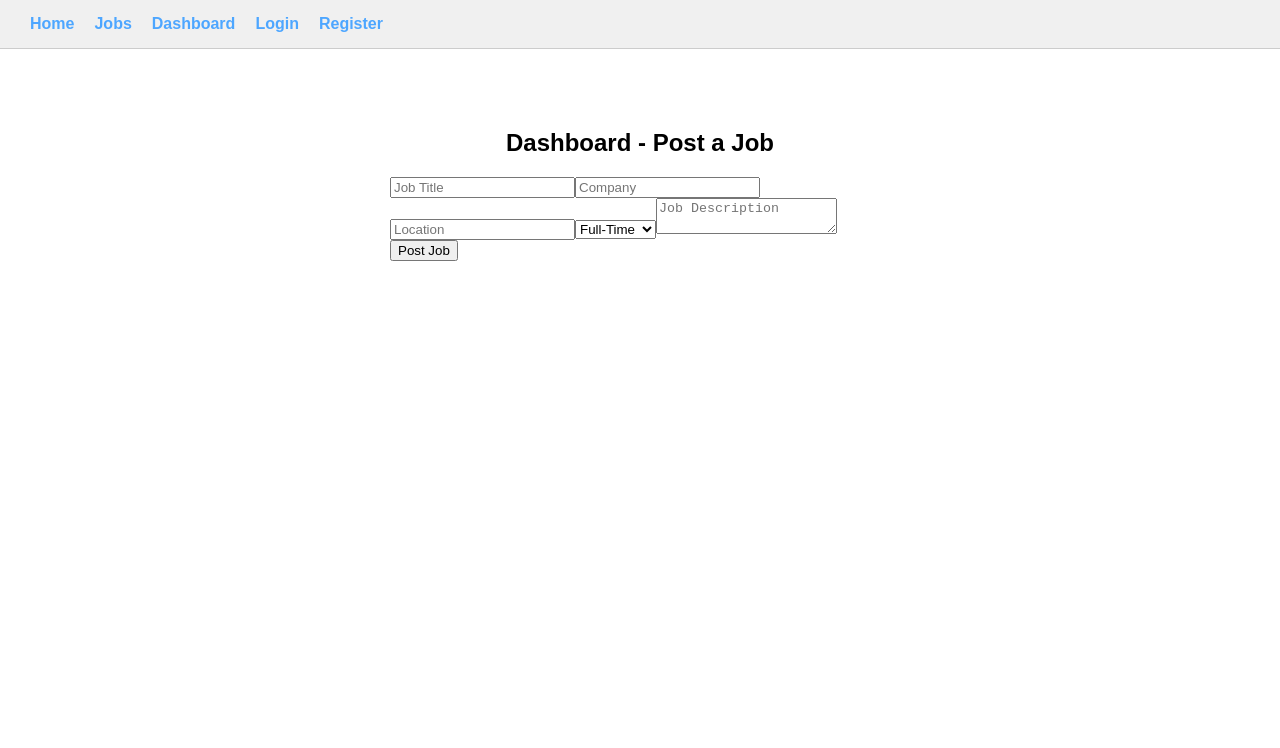
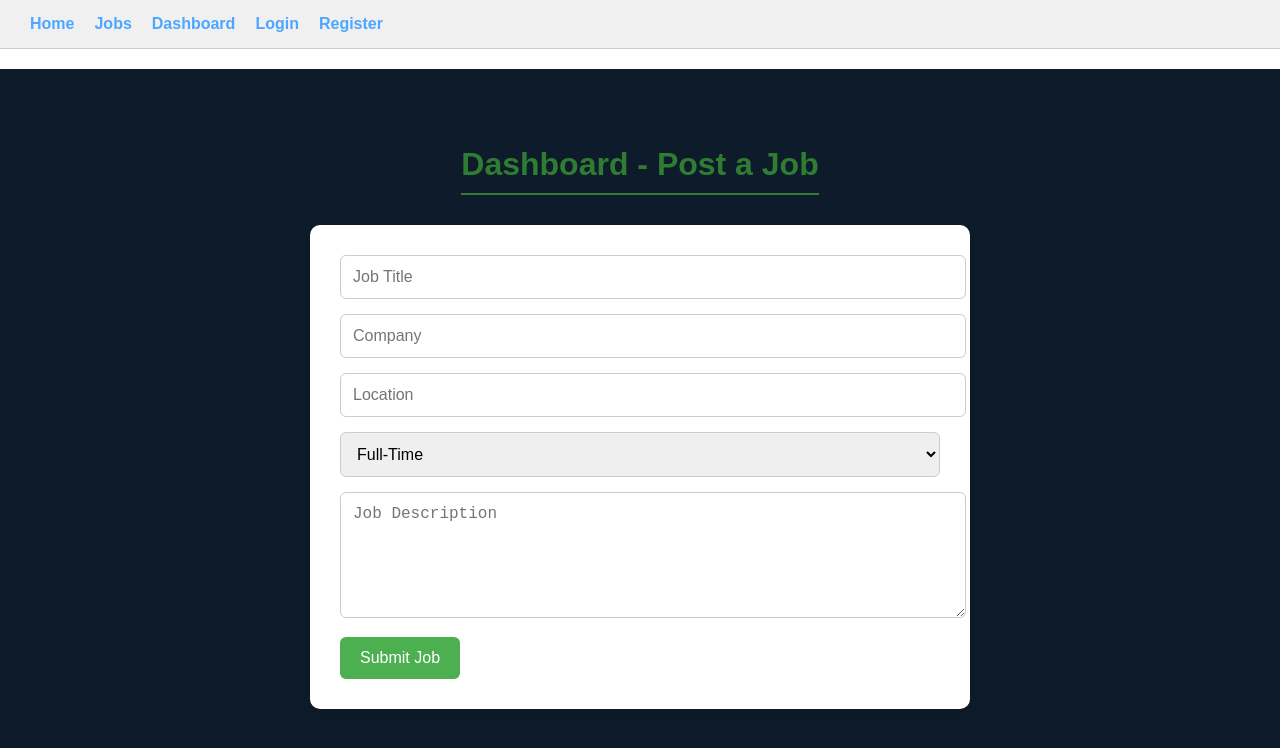
Before and after one commit to Facelessism/CODSOFT, a React (Create React App) app in the folder client/: page /dashboard in a window 1280 px wide. Shown: the top 748 px of the page. Built offline with nearby package versions, Linux system fonts and the light colour scheme.

Commit message:
Reworked on Jobform & Dashboard

```diff
--- a/client/src/components/JobForm.js
+++ b/client/src/components/JobForm.js
@@ -1,7 +1,6 @@
-// client/src/components/JobForm.js
 import React, { useState } from "react";
 
-function JobForm({ onSubmit }) {
+function JobForm() {
   const [formData, setFormData] = useState({
     title: "",
     company: "",
@@ -10,6 +9,15 @@ function JobForm({ onSubmit }) {
     description: "",
   });
 
+  const inputStyle = {
+    width: "100%",
+    padding: "12px",
+    marginBottom: "15px",
+    borderRadius: "6px",
+    border: "1px solid #ccc",
+    fontSize: "16px",
+  };
+
   function handleChange(e) {
     const { name, value } = e.target;
     setFormData((prev) => ({ ...prev, [name]: value }));
@@ -17,21 +25,34 @@ function JobForm({ onSubmit }) {
 
   function handleSubmit(e) {
     e.preventDefault();
-    if (onSubmit) onSubmit(formData);
+    console.log("Submitted Job:", formData);
   }
 
   return (
-    <form onSubmit={handleSubmit} style={{ maxWidth: "500px", margin: "0 auto" }}>
-      <input name="title" value={formData.title} onChange={handleChange} placeholder="Job Title" />
-      <input name="company" value={formData.company} onChange={handleChange} placeholder="Company" />
-      <input name="location" value={formData.location} onChange={handleChange} placeholder="Location" />
-      <select name="type" value={formData.type} onChange={handleChange}>
+    <form onSubmit={handleSubmit}>
+      <input name="title" value={formData.title} onChange={handleChange} placeholder="Job Title" style={inputStyle} />
+      <input name="company" value={formData.company} onChange={handleChange} placeholder="Company" style={inputStyle} />
+      <input name="location" value={formData.location} onChange={handleChange} placeholder="Location" style={inputStyle} />
+      <select name="type" value={formData.type} onChange={handleChange} style={inputStyle}>
         <option value="Full-Time">Full-Time</option>
         <option value="Part-Time">Part-Time</option>
         <option value="Remote">Remote</option>
       </select>
-      <textarea name="description" value={formData.description} onChange={handleChange} placeholder="Job Description" />
-      <button type="submit">Post Job</button>
+      <textarea name="description" value={formData.description} onChange={handleChange} placeholder="Job Description" style={{ ...inputStyle, height: "100px" }} />
+      <button
+        type="submit"
+        style={{
+          backgroundColor: "#4caf50", // green button
+          color: "white",
+          border: "none",
+          padding: "12px 20px",
+          fontSize: "16px",
+          borderRadius: "6px",
+          cursor: "pointer",
+        }}
+      >
+        Submit Job
+      </button>
     </form>
   );
 }
--- a/client/src/pages/Dashboard.js
+++ b/client/src/pages/Dashboard.js
@@ -2,15 +2,32 @@ import React from "react";
 import JobForm from "../components/JobForm";
 
 function Dashboard() {
-  function handleJobPost(data) {
-    console.log("Submitted Job:", data);
-    // gonna be into backend laterrr
-  }
+  return (
+    <div
+      style={{
+        minHeight: "100vh",
+        padding: "50px 20px",
+        background: "#0d1b2a", // light blue background
+        display: "flex",
+        flexDirection: "column",
+        alignItems: "center"
+      }}
+    >
+      <h2
+        style={{
+          fontSize: "32px",
+          marginBottom: "30px",
+          color: "#2e7d32", // green
+          borderBottom: "2px solid #2e7d32",
+          paddingBottom: "10px"
+        }}
+      >
+        Dashboard - Post a Job
+      </h2>
 
-  return (
-    <div style={{ padding: "40px" }}>
-      <h2 style={{ textAlign: "center" }}>Dashboard - Post a Job</h2>
-      <JobForm onSubmit={handleJobPost} />
+      <div style={{ width: "100%", maxWidth: "600px", background: "white", padding: "30px", borderRadius: "10px", boxShadow: "0 4px 12px rgba(0,0,0,0.1)" }}>
+        <JobForm />
+      </div>
     </div>
   );
 }
```
